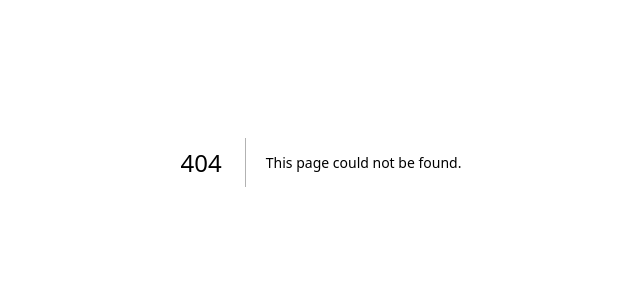
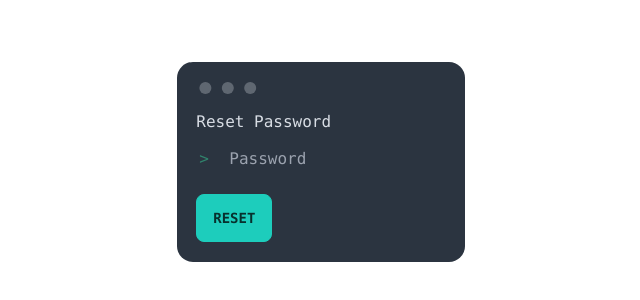
Before and after one commit to Prithviraj-debug/nextjs_auth_app, a Next.js app: page /resetpassword in a window 1280 px wide. Before the commit this address had no page. Shown: the part 238-538 px from the top of the page, without its empty margins (319-959 px from the left). Built offline with nearby package versions, Linux system fonts and the light colour scheme.

Commit message:
reset password

```diff
--- /dev/null
+++ b/src/app/api/users/profile/route.ts
@@ -0,0 +1,16 @@
+import { sendEmail } from "@/helpers/mailer";
+import { NextRequest, NextResponse } from "next/server";
+
+export async function POST(request: NextRequest) {
+    try {
+        const reqBody = await request.json();
+        const { email, _id } = reqBody;
+        await sendEmail({email, emailType: "RESET", userID: _id});
+    } catch (error: any) {
+        console.log(error);
+    }
+    return NextResponse.json({
+        message: "token generated successfully",
+        success: true
+    });
+}
--- /dev/null
+++ b/src/app/api/users/resetpassword/route.ts
@@ -0,0 +1,38 @@
+import { connect } from "@/dbConfig/dbConfig";
+import { NextRequest, NextResponse } from "next/server";
+import User from "@/models/userModel";
+import bcryptjs from "bcryptjs";
+
+connect();
+
+export async function POST(request: NextRequest) {
+    try {
+        const reqBody = await request.json();
+         const {token, newPassword} = reqBody;
+
+         const user = await User.findOne({forgotPasswordToken: token, forgotPasswordTokenExpiry: {$gt: Date.now()}});
+            if (!user) {
+                return NextResponse.json({
+                    message: "Invalid token",
+                }, {status: 400});
+            }
+
+
+            // hash password
+            const salt = await bcryptjs.genSalt(10);
+            const hashedPassword = await bcryptjs.hash(newPassword, salt);
+
+            user.password = hashedPassword;
+            user.forgotPasswordToken = undefined;
+            user.forgotPasswordTokenExpiry = undefined;
+            await user.save();
+
+        return NextResponse.json({
+            message: "password reset successfully",
+            success: true
+        });
+
+    } catch (error: any) {
+        return NextResponse.json({error: error.message}, {status: 500});
+    }
+}
--- a/src/app/page.tsx
+++ b/src/app/page.tsx
@@ -5,9 +5,7 @@ export default function Home() {
   return (
     <div className="flex flex-col items-center justify-center min-h-screen py-2">
       <div className="mockup-code">
-        <pre><code><Link href="/login" className='text-lime-500'>Login</Link></code></pre>
-
-        <pre><code><Link href="/signup" className='text-lime-500'>SignUp</Link></code></pre>
+        <pre><code><Link href="/profile" className='text-lime-500'>Your Profile</Link></code></pre>
       </div>
     </div>
 
--- a/src/app/profile/page.tsx
+++ b/src/app/profile/page.tsx
@@ -9,10 +9,12 @@ export default function ProfilePage() {
 
     const [isLoading, setIsLoading] = useState(false);
     const [data, setData] = useState({
+        _id: "",
         username: "",
         email: "",
         isVerified: false,
     });
+    const { _id, email } = data;
     const logout = async () => {
         try {
             const response = await axios.get("/api/users/logout");
@@ -38,6 +40,21 @@ export default function ProfilePage() {
         }
     }
 
+    const resetPassword = async () => {
+        try {
+            setIsLoading(true);
+            const res = await axios.post("/api/users/profile", data);
+        } catch (error: any) {
+            console.log(error.message);
+            toast.error("Reset password failed");
+        }
+        finally {
+            setIsLoading(false);
+            alert("Reset password link has been sent to your email")
+        }
+    }
+
+
     useEffect(() => {
         getUserDetail();
     }, [])
@@ -57,10 +74,21 @@ export default function ProfilePage() {
                         Logout
                     </button>
                 </code></pre>
+                {/* reset password */}
+
+                <pre><code>
+                    <button
+                    onClick={resetPassword}
+                    className="btn btn-accent mt-3"
+                    >
+                        Reset Password
+                    </button>
+                </code></pre>
+
             </div>
-                        {isLoading && (
-                            <span className="loading loading-infinity loading-lg absolute"></span>
-                        )}
+                {isLoading && (
+                    <span className="loading loading-infinity loading-lg absolute"></span>
+                )}
         </div>
     )
 }
--- /dev/null
+++ b/src/app/resetpassword/page.tsx
@@ -0,0 +1,74 @@
+"use client";
+
+import axios from "axios";
+import Link from "next/link";
+import React, { useEffect, useState } from "react";
+import {useRouter} from "next/navigation";
+
+export default function ResetPasswordPage() {
+    const router = useRouter();
+    const [token, setToken] = useState("nothing");
+    const [error, setError] = useState(false);
+    const [loading, setLoading] = useState(false);
+
+    const [newPassword, setNewPassword] = useState("");
+
+    const logout = async () => {
+        try {
+            const response = await axios.get("/api/users/logout");
+            router.push("/login");
+        } catch (error: any) {
+            console.log(error.message);
+        }
+    }
+
+    const passwordReset = async () => {
+        try {
+            setLoading(true);
+            const response = await axios.post("/api/users/resetpassword", {token, newPassword});
+        } catch (error: any) {
+            setError(true);
+            console.log(error.message);
+        } finally {
+            setLoading(false);
+            logout();
+        }
+    }
+
+    useEffect(() => {
+        const urlToken = window.location.search.split("=")[1];
+        setToken(urlToken || "nothing");
+    }, [])
+
+    return (
+        <div className="flex flex-col items-center justify-center min-h-screen py-2">
+            <div className={`mockup-code ${loading ? 'hidden' : 'block'}`}>
+                <pre><code>Reset Password</code></pre>
+                <pre data-prefix=">" className="text-success"><code>
+                    <input
+                        id="password"
+                        type="password"
+                        value={newPassword}
+                        onChange={(e) => setNewPassword(e.target.value)}
+                        placeholder="Password"
+                        className="input w-fit max-w-xs bg-transparent p-0"
+                    />
+                </code></pre>
+                <pre><code>
+                        <button
+                            onClick={passwordReset}
+                            className="btn btn-accent mt-3"
+                        >
+                            Reset
+                        </button>
+                </code></pre>
+            </div>
+
+            {
+                 loading && (
+                    <span className="loading loading-infinity loading-lg absolute"></span>
+                )
+            }
+        </div>
+    )
+}
--- a/src/app/signup/page.tsx
+++ b/src/app/signup/page.tsx
@@ -83,7 +83,7 @@ export default function SigupPage() {
                     >Signup</button>
                 </code></pre>
 
-                <pre data-prefix="~" className="bg-warning text-warning-content mt-5"><code>Already have an account? <Link href="/login" className="cursor-pointer">Login</Link></code></pre>
+                <pre data-prefix="~" className="bg-warning text-warning-content mt-5 text-sm"><code>Already have an account? <Link href="/login" className="cursor-pointer">Login</Link></code></pre>
                 </div>
         </div>
     )
--- a/src/helpers/mailer.ts
+++ b/src/helpers/mailer.ts
@@ -36,7 +36,7 @@ export const sendEmail = async ({email, emailType, userID}: any) => {
             subject: emailType === "VERIFY" ? "Verify your email" : "Reset your password",
             html: `<p>Click on the link below to ${emailType === "VERIFY" ? "verify your email" : "reset you password"} </p>
             <a href="${process.env.domain}/verifyemail?token=${hashedToken}">${emailType === "VERIFY" ? "Verify your email" : "Reset you password"}</a>
-            <p>or copy and paste the link in your browser. <br> ${process.env.domain}/verifyemail?token=${hashedToken}</p>`
+            <p>or copy and paste the link in your browser. <br> ${process.env.domain}/resetpassword?token=${hashedToken}</p>`
         };
 
         const mailResponse = await transporter.sendMail(mailOptions);
```
Also changed, not shown: 1 other file (tests, documents, lock files or other folders).
